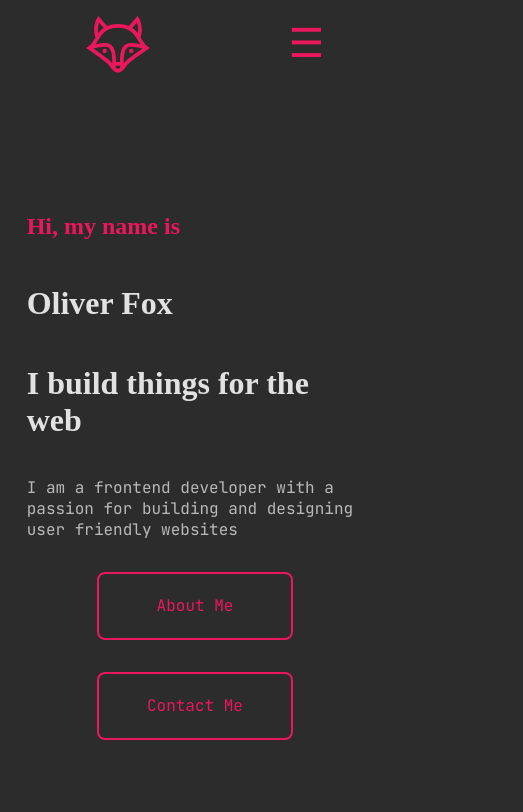
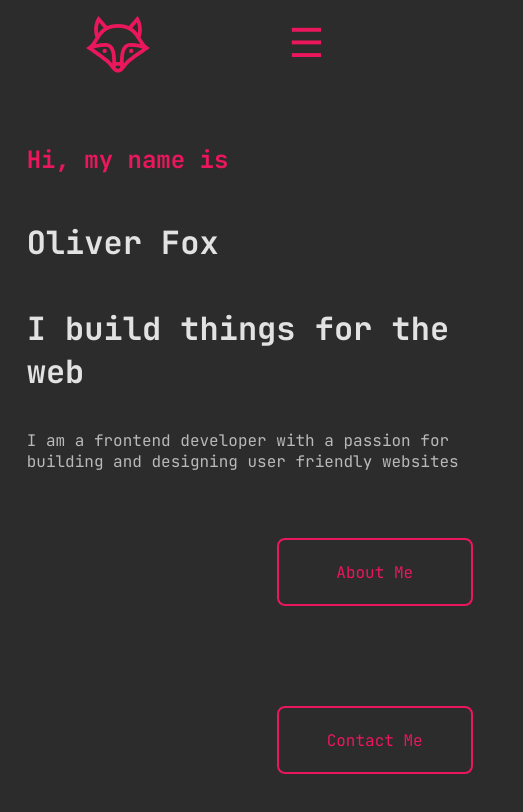
Before and after one commit to digel4/portfolio-website-2022, a React (Create React App) app: page / in a window 390 px wide. Shown: the top 812 px of the page, 523 px wide, since content can reach past the window. Built offline with nearby package versions, Linux system fonts and the light colour scheme.

Commit message:
add button effects and portfolio positioning

```diff
--- a/src/components/Portfolio.js
+++ b/src/components/Portfolio.js
@@ -12,15 +12,15 @@ const Portfolio = (props) => {
     return (
         <div ref={componentRef}  className="reveal" id="portfolio">
             <h1>Some Things That I Have Built</h1>
-            <div>
+            <div className='portfolio-website-img-container'>
                 <a title="External Link" href="https://www.realcreativefutures.co.uk/" target="_blank" rel="noreferrer">
                     <div className="portfolio-website-img">
                             <div className="img-overlay" />
                     </div>
                 </a>
             </div>
-            <div>
-                <h3>Featured Project</h3>
+            <h3 className="featured-project">Featured Project</h3>
+            <div className="project-info">
                 <h2>Real Creative Futures Website</h2>
                 <p>A website that acts as a portal for Real Creative Futures participants. The portal allows people to see past and future events. The events are stored on MongoDB and called through the API on the backend.</p>
                 <ul>
--- a/src/css/main.css
+++ b/src/css/main.css
@@ -57,6 +57,7 @@ p {
   width: inherit;
   transition: all 1s;
   opacity: 0.5;
+  border-radius: 0.25rem;
 }
 
 .img-overlay:hover {
@@ -76,26 +77,6 @@ p {
   opacity: 1;
 }
 
-.button {
-  display: flex;
-  justify-content: center;
-  align-items: center;
-  height: 4em;
-  width: 12em;
-  background-color: transparent;
-  color: #eb175d;
-  border: 2px solid #eb175d;
-  border-radius: 0.5em;
-  cursor: pointer;
-  margin: 1rem;
-  transition: all 0.5s;
-}
-
-.button:hover {
-  background-color: #eb175d;
-  color: white;
-}
-
 .active-link {
   color: white;
 }
@@ -107,6 +88,63 @@ p {
     font-family: font-one;
   }
 }
+.button {
+  display: flex;
+  justify-content: center;
+  align-items: center;
+  margin: 50px 50px 50px 250px;
+  text-decoration: none;
+  font-family: font-one;
+  height: 4em;
+  width: 12em;
+  text-align: center;
+  color: #eb175d;
+  border: 2px solid #eb175d;
+  border-radius: 0.5em;
+  position: relative;
+  overflow: hidden;
+  transition: all 0.5s;
+}
+
+.button:hover {
+  color: white;
+}
+
+.button::before {
+  content: "";
+  position: absolute;
+  top: 0;
+  left: 0;
+  bottom: 0;
+  right: 0;
+  border-top: 2rem solid #eb175d;
+  border-bottom: 2rem solid #eb175d;
+  border-right: 2rem solid transparent;
+  transition: all 0.5s;
+  z-index: -1;
+  transform: translateX(-100%);
+}
+
+.button::after {
+  content: "";
+  position: absolute;
+  top: 0;
+  left: 0;
+  bottom: 0;
+  right: 0;
+  border-top: 2rem solid #eb175d;
+  border-bottom: 2rem solid #eb175d;
+  border-left: 2rem solid transparent;
+  transition: all 0.5s;
+  z-index: -1;
+  transform: translateX(100%);
+}
+
+.button:hover::before,
+.button:hover::after {
+  transform: translateX(0);
+}
+
 @font-face {
   font-family: "font-one";
   src: url("../JetBrainsMono-VariableFont_wght.ttf");
@@ -166,6 +204,7 @@ p {
   width: inherit;
   transition: all 1s;
   opacity: 0.5;
+  border-radius: 0.25rem;
 }
 
 .img-overlay:hover {
@@ -185,26 +224,6 @@ p {
   opacity: 1;
 }
 
-.button {
-  display: flex;
-  justify-content: center;
-  align-items: center;
-  height: 4em;
-  width: 12em;
-  background-color: transparent;
-  color: #eb175d;
-  border: 2px solid #eb175d;
-  border-radius: 0.5em;
-  cursor: pointer;
-  margin: 1rem;
-  transition: all 0.5s;
-}
-
-.button:hover {
-  background-color: #eb175d;
-  color: white;
-}
-
 .active-link {
   color: white;
 }
@@ -216,6 +235,63 @@ p {
     font-family: font-one;
   }
 }
+.button {
+  display: flex;
+  justify-content: center;
+  align-items: center;
+  margin: 50px 50px 50px 250px;
+  text-decoration: none;
+  font-family: font-one;
+  height: 4em;
+  width: 12em;
+  text-align: center;
+  color: #eb175d;
+  border: 2px solid #eb175d;
+  border-radius: 0.5em;
+  position: relative;
+  overflow: hidden;
+  transition: all 0.5s;
+}
+
+.button:hover {
+  color: white;
+}
+
+.button::before {
+  content: "";
+  position: absolute;
+  top: 0;
+  left: 0;
+  bottom: 0;
+  right: 0;
+  border-top: 2rem solid #eb175d;
+  border-bottom: 2rem solid #eb175d;
+  border-right: 2rem solid transparent;
+  transition: all 0.5s;
+  z-index: -1;
+  transform: translateX(-100%);
+}
+
+.button::after {
+  content: "";
+  position: absolute;
+  top: 0;
+  left: 0;
+  bottom: 0;
+  right: 0;
+  border-top: 2rem solid #eb175d;
+  border-bottom: 2rem solid #eb175d;
+  border-left: 2rem solid transparent;
+  transition: all 0.5s;
+  z-index: -1;
+  transform: translateX(100%);
+}
+
+.button:hover::before,
+.button:hover::after {
+  transform: translateX(0);
+}
+
 #splash-screen {
   display: flex;
   height: 100vh;
@@ -300,14 +376,12 @@ nav #hamburger {
   justify-content: center;
 }
 #hero h1 {
-  font-family: JetBrainsMono;
   color: #e2e2e2;
   font-size: 2rem;
 }
 #hero h3 {
   color: #eb175d;
   font-size: 1.5rem;
-  font-family: IBMPlexSans-Regular;
 }
 #hero #hero-buttons {
   display: flex;
@@ -332,6 +406,7 @@ nav #hamburger {
   background-image: url("../hide-pain-harold.jpg");
   height: 200px;
   width: 200px;
+  border-radius: 0.25rem;
   background-position: center;
   background-color: #cccccc;
   /* Used if the image is unavailable */
@@ -349,8 +424,13 @@ nav #hamburger {
 #experience h2 span {
   color: #eb175d;
 }
+#experience ul {
+  padding: 0;
+}
 #experience li {
   color: #b9b9b9;
+  list-style-type: disc;
+  margin: 1rem;
 }
 
 #portfolio {
@@ -379,6 +459,9 @@ nav #hamburger {
   position: relative;
   width: 110%;
 }
+#portfolio .featured-project {
+  color: #eb175d;
+}
 #portfolio .portfolio-outside-links {
   flex-direction: row;
 }
@@ -389,6 +472,15 @@ nav #hamburger {
   width: 600px;
   margin: 1rem;
   filter: grayscale(0.25);
+  border-radius: 0.25rem;
+}
+#portfolio .portfolio-outside-links {
+  width: 100%;
+  display: flex;
+  justify-content: flex-end;
+}
+#portfolio .portfolio-outside-links a {
+  margin: 1rem;
 }
 
 #contact {
@@ -505,21 +597,6 @@ nav #hamburger {
   top: -0.25rem;
   color: #eb175d;
 }
-#contact input[type=submit] {
-  height: 40%;
-  width: 50%;
-  background: none;
-  border: 2px solid #eb175d;
-  border-radius: 20px;
-  color: #eb175d;
-  font-size: 1rem;
-  transition: all 0.2s;
-}
-#contact input[type=submit]:hover {
-  background-color: #eb175d;
-  color: white;
-}
-
 form #contact-details {
   display: flex;
   flex-direction: column;
@@ -619,8 +696,7 @@ form #submit div {
     left: 0;
     height: 100vh;
     width: 100%;
-    display: flex;
-    animation: hamburger-appear 0.5s forwards;
+    display: none;
   }
 
   #ham-items {
@@ -661,12 +737,28 @@ form #submit div {
     padding: 0;
   }
 
+  #portfolio {
+    display: flex;
+    flex-direction: column;
+  }
   #portfolio .portfolio-website-img {
     width: 22rem;
     height: 15rem;
   }
   #portfolio P {
     width: 100%;
+  }
+  #portfolio h1 {
+    order: 1;
+  }
+  #portfolio .featured-project {
+    order: 2;
+  }
+  #portfolio .portfolio-website-img-container {
+    order: 3;
+  }
+  #portfolio .project-info {
+    order: 4;
   }
 
   #contact form {
@@ -742,12 +834,24 @@ form #submit {
   grid-column: 2/span 1;
   grid-row: 5/span 1;
   display: grid;
-  grid-template-columns: auto auto;
-  grid-template-rows: 10% auto;
+  grid-template-columns: 1fr 1fr;
+  grid-template-rows: 10% 10% auto;
 }
 #portfolio h1 {
   grid-column: 1/span 2;
   grid-row: 1/span 1;
+}
+#portfolio .portfolio-website-img-container {
+  grid-column: 1/span 1;
+  grid-row: 2/span 2;
+}
+#portfolio .project-info {
+  grid-column: 2/span 1;
+  grid-row: 3/span 1;
+}
+#portfolio .featured-project {
+  grid-column: 2/span 1;
+  grid-row: 2/span 1;
 }
 #portfolio div ul {
   display: flex;
--- a/src/sass/_base.scss
+++ b/src/sass/_base.scss
@@ -77,6 +77,7 @@ p {
   width: inherit;
   transition: all 1s;
   opacity: 0.5;
+  border-radius: 0.25rem;
 
 }
 .img-overlay:hover {
@@ -96,26 +97,7 @@ p {
     opacity: 1;
   }
 
-  .button {
-    display: flex;
-    justify-content: center;
-    align-items: center;
-    height: 4em;
-    width: 12em;
-    background-color: transparent;
-    color: $secondary-color;
-    border: 2px solid $secondary-color;
-    border-radius: 0.5em;
-    cursor: pointer;
-    margin: 1rem;
 
-    transition: all 0.5s
-}
-
-.button:hover {
-    background-color: $secondary-color;
-    color: white;
-}
 
 .active-link {
   color: white;
@@ -130,3 +112,98 @@ p {
     font-family: font-one;
   }
 }
+
+
+
+
+
+
+// .button {
+//   display: flex;
+//   justify-content: center;
+//   align-items: center;
+//   font-family: font-one;
+//   height: 4em;
+//   width: 12em;
+//   background-color: transparent;
+//   color: $secondary-color;
+//   border: 2px solid $secondary-color;
+//   border-radius: 0.5em;
+//   cursor: pointer;
+//   margin: 1rem;
+//   font-size: 1rem;
+
+//   transition: all 0.5s
+// }
+
+// .button:hover {
+//     background-color: $secondary-color;
+//     color: white;
+// }
+
+
+
+
+
+
+.button {
+  display: flex;
+  justify-content: center;
+  align-items: center;
+  margin: 50px 50px 50px 250px;
+  text-decoration: none;
+
+  font-family: font-one;
+  height: 4em;
+  width: 12em;
+
+  text-align: center;
+  color: $secondary-color;
+  border: 2px solid $secondary-color;
+  border-radius: 0.5em;
+  position: relative;
+  overflow: hidden;
+
+  transition: all 0.5s;
+}
+
+.button:hover {
+  color: white;
+}
+
+.button::before {
+  content: "";
+  position: absolute;
+  top: 0;
+  left: 0;
+  bottom: 0;
+  right: 0;
+  border-top: 2rem solid $secondary-color;
+  border-bottom: 2rem solid $secondary-color;
+  border-right: 2rem solid transparent;
+
+
+  transition: all 0.5s;
+  z-index: -1;
+  transform: translateX(-100%);
+}
+
+.button::after {
+  content: "";
+  position: absolute;
+  top: 0;
+  left: 0;
+  bottom: 0;
+  right: 0;
+  border-top: 2rem solid $secondary-color;
+  border-bottom: 2rem solid $secondary-color;
+  border-left: 2rem solid transparent;
+  transition: all 0.5s;
+  z-index: -1;
+  transform: translateX(100%);
+}
+
+.button:hover::before,
+.button:hover::after {
+  transform: translateX(0);
+}
--- a/src/sass/_components.scss
+++ b/src/sass/_components.scss
@@ -101,7 +101,7 @@ nav {
     animation: splash-screen-svg-fade-in 0.5s forwards 1s;
 
     h1 {
-        font-family: JetBrainsMono;
+        // font-family: JetBrainsMono;
         color: var.$big-text-color;
         font-size: var.$large-text;
     }
@@ -109,7 +109,7 @@ nav {
 
         color: var.$secondary-color;
         font-size: var.$medium-text;
-        font-family: IBMPlexSans-Regular;
+        // font-family: IBMPlexSans-Regular;
     }
     #hero-buttons {
         display: flex;
@@ -144,6 +144,7 @@ nav {
         background-image: url("../hide-pain-harold.jpg");
         height: 200px;
         width: 200px;
+        border-radius: 0.25rem;
         background-position: center;
         background-color: #cccccc; /* Used if the image is unavailable */
         background-position: center; /* Center the image */
@@ -171,8 +172,14 @@ nav {
             color: var.$secondary-color;
         }
     }
+    ul {
+        padding: 0;
+    }
     li {
         color: var.$small-text-color;
+        list-style-type: disc;
+        margin: 1rem;
+
     }
     margin-bottom: 20vh;
 }
@@ -206,6 +213,10 @@ nav {
         position: relative;
         width: 110%
     }
+
+    .featured-project {
+        color: var.$secondary-color;
+    }
     .portfolio-outside-links{
         flex-direction: row;
     }
@@ -215,7 +226,17 @@ nav {
         height: 400px;
         width: 600px;
         margin: 1rem;
-        filter: grayscale(0.25)
+        filter: grayscale(0.25);
+        border-radius: 0.25rem;
+    }
+    .portfolio-outside-links {
+        width: 100%;
+        display: flex;
+        justify-content: flex-end;
+        //align-items: center;
+        a {
+            margin: 1rem;
+        }
     }
     margin-bottom: 20vh;
 }
@@ -355,18 +376,18 @@ nav {
     }
     input[type="submit"] {
 
-        height: 40%;
-        width: 50%;
-        background: none;
-        border: 2px solid var.$secondary-color;;
-        border-radius: 20px;
-        color: var.$secondary-color;
-        font-size: var.$small-text;
-        transition: all 0.2s;
+        // height: 40%;
+        // width: 50%;
+        // background: none;
+        // border: 2px solid var.$secondary-color;;
+        // border-radius: 20px;
+        // color: var.$secondary-color;
+        // font-size: var.$small-text;
+        // transition: all 0.2s;
     }
     input[type="submit"]:hover {
-        background-color: var.$secondary-color;
-        color: white;
+        // background-color: var.$secondary-color;
+        // color: white;
     }
     margin-bottom: 20vh;
 }
@@ -511,9 +532,9 @@ form {
         left: 0;
         height: 100vh;
         width: 100%;
-        display: flex;
+        display: none;
         //background-color: bisque;
-        animation: hamburger-appear 0.5s forwards;
+        //animation: hamburger-appear 0.5s forwards;
     }
     #ham-items {
         // overflow: hidden;
@@ -585,6 +606,8 @@ form {
     }
 
     #portfolio {
+        display: flex;
+        flex-direction: column;
         .portfolio-website-img {
             width: 22rem;
             height: 15rem;
@@ -594,6 +617,19 @@ form {
         P {
             width: 100%;
         }
+        h1 {
+            order: 1;
+        }
+        .featured-project {
+            order: 2;
+        }
+        .portfolio-website-img-container {
+            order: 3;
+        }
+        .project-info {
+            order: 4;
+        }
+
 
     }
     #contact {
@@ -604,6 +640,7 @@ form {
         svg {
             display: none;
         }
+
 
     }
 
```
Also changed, not shown: src/sass/_layout.scss (+19 -2 lines), 2 other files (tests, documents, lock files or other folders).
